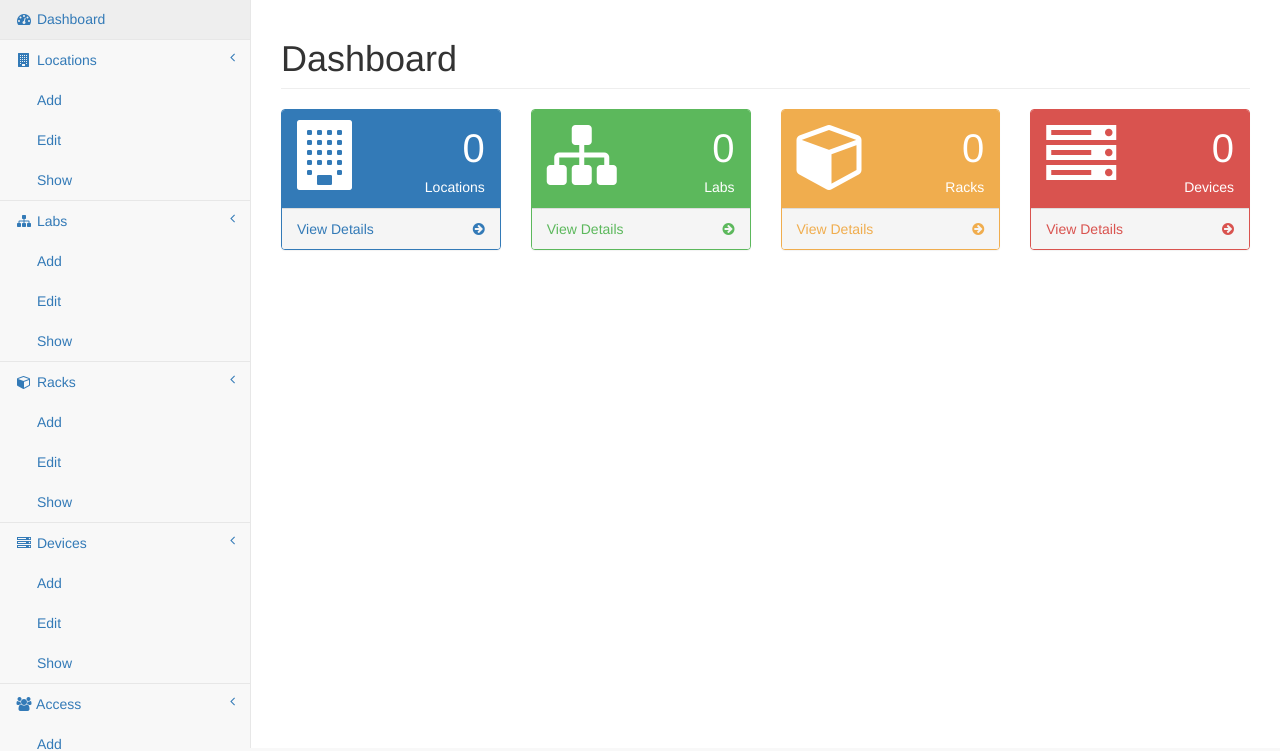
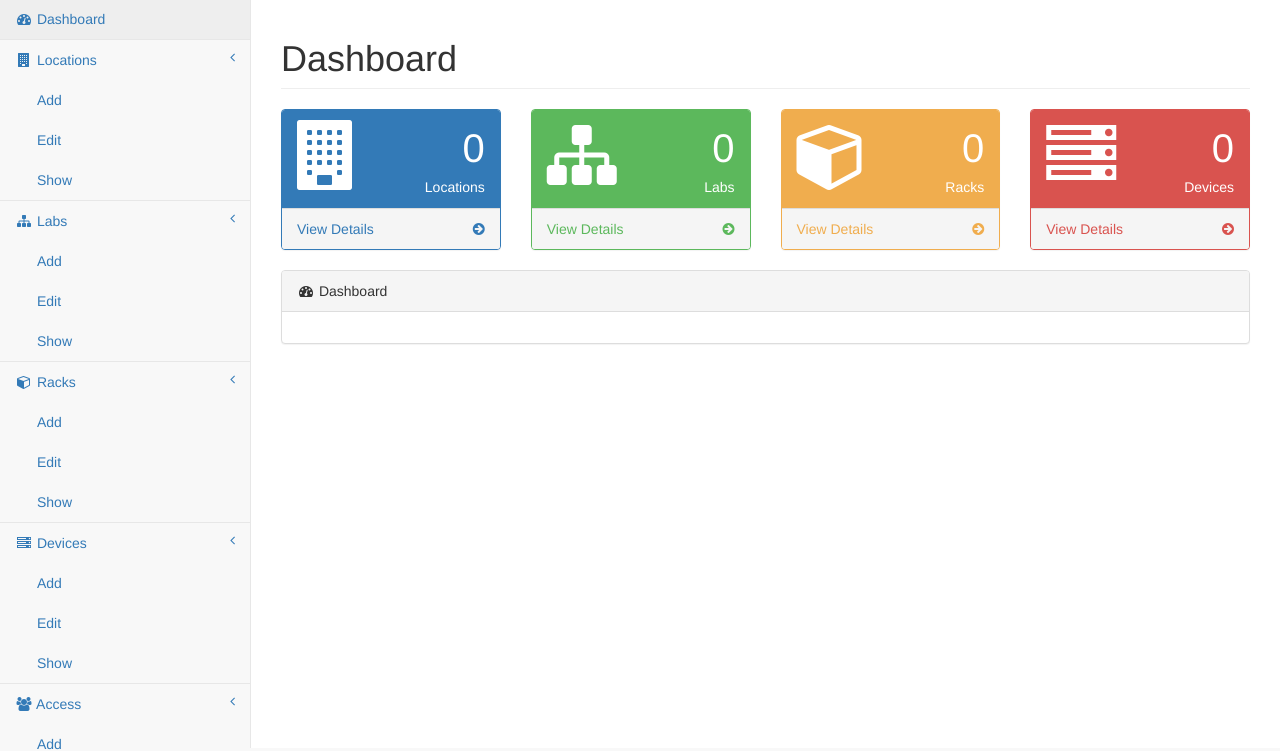
Before and after one commit to derchrisuk/labmanager, a PHP site: page /templates/dashboard.php in a window 1280 px wide. Shown: the part 52-803 px from the top of the page. Run offline with PHP 8.4, Linux system fonts and the light colour scheme; data comes from the database, SQL or seed files in the repository; some libraries are stand-ins or nearby versions.

Commit message:
Modified dashboard.php template

```diff
--- a/templates/dashboard.php
+++ b/templates/dashboard.php
@@ -461,6 +461,29 @@ $total_devices = $db->getCount('devices');
                     </div>
                 </div>
             </div>
+            <div class="row">
+                <div class="col-lg-12">
+                    <div class="panel panel-default">
+                        <div class="panel-heading">
+                            <i class="fa fa-dashboard fa-fw"></i> Dashboard
+                        </div>
+                        <div class="panel-body">
+                            <div class="row">
+                                <div class="col-lg-6">
+
+                                </div>
+                                <!-- /.col-lg-6 (nested) -->
+                                <div class="col-lg-6">
+
+                                </div>
+                                <!-- /.col-lg-6 (nested) -->
+                            </div>
+                        </div>
+                    </div>
+                </div>
+                <!-- /.col-lg-12 -->
+            </div>
+            <!-- /.row -->
         </div>
         <!-- /#page-wrapper -->
 
```
